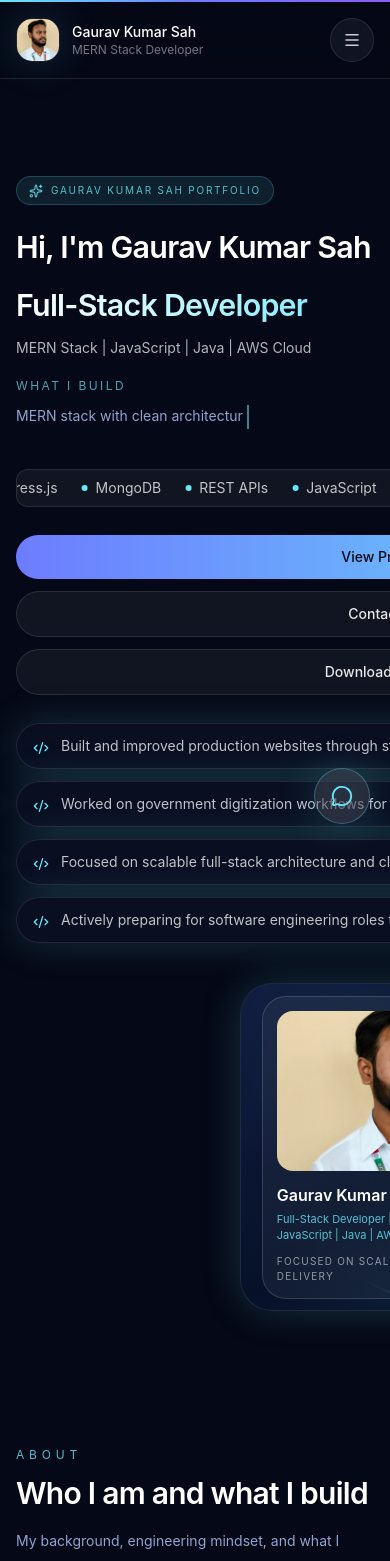
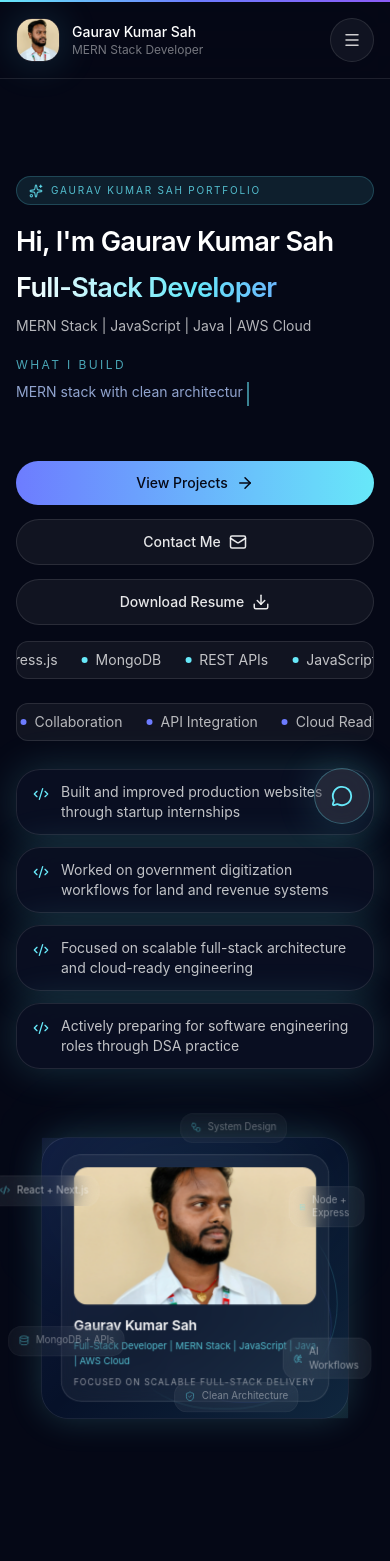
Before and after one commit to gauravssah/gauravsah, a React (Vite) app: page / in a window 390 px wide. Shown: the top 1561 px of the page. Built offline with nearby package versions, Linux system fonts and the light colour scheme.

Commit message:
small devise hero section fix

```diff
--- a/src/components/HeroSkillsShowcase.tsx
+++ b/src/components/HeroSkillsShowcase.tsx
@@ -31,7 +31,7 @@ type HeroSkillsShowcaseProps = {
 
 export function HeroSkillsShowcase({ name, role }: HeroSkillsShowcaseProps) {
   return (
-    <div className="relative mx-auto h-[20.5rem] w-full max-w-[20rem] overflow-hidden rounded-[2rem] border border-white/10 bg-[#07122b]/95 p-3 shadow-glow sm:h-[23rem] sm:max-w-[26rem] sm:p-6 lg:h-[37rem] lg:max-w-none">
+    <div className="hero-card-shell relative mx-auto h-[20.5rem] w-full max-w-[20rem] overflow-hidden rounded-[2rem] border border-white/10 bg-[#07122b]/95 p-3 shadow-glow md:h-[23rem] md:max-w-[26rem] md:p-6 lg:h-[37rem] lg:max-w-none">
       <div className="absolute inset-0 bg-gradient-to-br from-neon/10 via-transparent to-cyan/10" />
       <div className="absolute inset-x-8 top-4 h-24 rounded-full bg-cyan/10 blur-3xl" />
       <div className="absolute left-1/2 top-1/2 h-[75%] w-[75%] -translate-x-1/2 -translate-y-1/2 rounded-full border border-cyan/20 animate-[spin_28s_linear_infinite]" />
@@ -43,19 +43,19 @@ export function HeroSkillsShowcase({ name, role }: HeroSkillsShowcaseProps) {
           animate={{ opacity: 1, y: 0 }}
           transition={{ duration: 0.65 }}
           whileHover={{ rotateY: 7, rotateX: -5, y: -5 }}
-          className="w-[min(94%,340px)] rounded-3xl border border-white/15 bg-white/5 p-3.5 backdrop-blur-md sm:p-5"
+          className="w-[min(94%,340px)] rounded-3xl border border-white/15 bg-white/5 p-3.5 backdrop-blur-md md:p-5"
           style={{ transformStyle: "preserve-3d" }}
         >
           <img
             src={assetPath("/images/profile-portrait.jpg")}
             alt={name}
-            className="h-40 w-full rounded-2xl object-cover sm:h-48"
+            className="h-40 w-full rounded-2xl object-cover md:h-48"
           />
-          <h3 className="mt-3 text-base font-semibold text-white sm:mt-4 sm:text-xl">
+          <h3 className="mt-3 text-base font-semibold text-white md:mt-4 md:text-xl">
             {name}
           </h3>
-          <p className="mt-1 text-[11px] text-cyan/80 sm:text-sm">{role}</p>
-          <p className="mt-2.5 text-[10px] uppercase tracking-[0.12em] text-white/55 sm:mt-3 sm:text-xs sm:tracking-[0.22em]">
+          <p className="mt-1 text-[11px] text-cyan/80 md:text-sm">{role}</p>
+          <p className="mt-2.5 text-[10px] uppercase tracking-[0.12em] text-white/55 md:mt-3 md:text-xs md:tracking-[0.22em]">
             Focused on scalable full-stack delivery
           </p>
         </motion.div>
@@ -64,7 +64,7 @@ export function HeroSkillsShowcase({ name, role }: HeroSkillsShowcaseProps) {
       {floatingSkills.map((item) => (
         <motion.div
           key={item.label}
-          className="absolute z-20 hidden rounded-2xl border border-white/10 bg-white/10 px-3 py-2 text-xs text-white/85 backdrop-blur-md md:block"
+          className="hero-floating-tag absolute z-20 rounded-2xl border border-white/10 bg-white/10 px-3 py-2 text-xs text-white/85 backdrop-blur-md"
           style={{ left: item.x, top: item.y }}
           initial={{ opacity: 0, scale: 0.9 }}
           animate={{ opacity: 1, scale: 1, y: [0, -10, 0] }}
--- a/src/components/TopNav.tsx
+++ b/src/components/TopNav.tsx
@@ -27,7 +27,7 @@ export function TopNav() {
         style={{ scaleX }}
         className="h-[2px] origin-left bg-gradient-to-r from-cyan via-neon to-accent"
       />
-      <div className="mx-auto flex max-w-7xl items-center justify-between gap-4 px-4 py-4 sm:px-6 lg:px-8">
+      <div className="mx-auto flex max-w-7xl items-center justify-between gap-4 px-4 py-4 md:px-6 lg:px-8">
         <a href="#home" className="flex items-center gap-3 text-white">
           <img
             src={assetPath("/images/profile-portrait.jpg")}
--- a/src/sections/AboutSection.tsx
+++ b/src/sections/AboutSection.tsx
@@ -18,7 +18,7 @@ export function AboutSection({ portfolio }: AboutSectionProps) {
   return (
     <AnimatedSection
       id="about"
-      className="mx-auto max-w-7xl px-4 py-24 sm:px-6 lg:px-8"
+      className="mx-auto max-w-7xl px-4 py-24 md:px-6 lg:px-8"
     >
       <SectionHeading
         eyebrow="About"
@@ -54,7 +54,7 @@ export function AboutSection({ portfolio }: AboutSectionProps) {
               className="h-72 w-full rounded-[2rem] border border-white/10 object-cover shadow-glow transition duration-300 hover:rotate-[-1deg] hover:scale-[1.01]"
             />
 
-            <div className="grid gap-3 sm:grid-cols-2">
+            <div className="grid gap-3 md:grid-cols-2">
               {[
                 {
                   icon: BriefcaseBusiness,
--- a/src/sections/CertificationsSection.tsx
+++ b/src/sections/CertificationsSection.tsx
@@ -28,7 +28,7 @@ export function CertificationsSection({
   return (
     <AnimatedSection
       id="certifications"
-      className="mx-auto max-w-7xl px-4 py-24 sm:px-6 lg:px-8"
+      className="mx-auto max-w-7xl px-4 py-24 md:px-6 lg:px-8"
     >
       <SectionHeading
         eyebrow="Certifications"
--- a/src/sections/ContactSection.tsx
+++ b/src/sections/ContactSection.tsx
@@ -34,7 +34,7 @@ export function ContactSection({ portfolio }: ContactSectionProps) {
   return (
     <AnimatedSection
       id="contact"
-      className="mx-auto max-w-7xl px-4 py-24 sm:px-6 lg:px-8"
+      className="mx-auto max-w-7xl px-4 py-24 md:px-6 lg:px-8"
     >
       <SectionHeading
         eyebrow="Contact"
--- a/src/sections/EducationSection.tsx
+++ b/src/sections/EducationSection.tsx
@@ -12,7 +12,7 @@ export function EducationSection({ portfolio }: EducationSectionProps) {
   return (
     <AnimatedSection
       id="education"
-      className="mx-auto max-w-7xl px-4 py-24 sm:px-6 lg:px-8"
+      className="mx-auto max-w-7xl px-4 py-24 md:px-6 lg:px-8"
     >
       <SectionHeading
         eyebrow="Education"
--- a/src/sections/ExperienceSection.tsx
+++ b/src/sections/ExperienceSection.tsx
@@ -34,7 +34,7 @@ export function ExperienceSection({ portfolio }: ExperienceSectionProps) {
   return (
     <AnimatedSection
       id="experience"
-      className="relative mx-auto max-w-7xl overflow-hidden px-4 py-24 sm:px-6 lg:px-8"
+      className="relative mx-auto max-w-7xl overflow-hidden px-4 py-24 md:px-6 lg:px-8"
     >
       <div className="pointer-events-none absolute inset-x-0 top-0 -z-10 h-56 bg-[radial-gradient(circle_at_top,rgba(103,232,249,0.12),transparent_65%)]" />
       <div className="pointer-events-none absolute right-[-6rem] top-24 -z-10 h-52 w-52 rounded-full bg-cyan/5 blur-3xl" />
--- a/src/sections/HeroSection.tsx
+++ b/src/sections/HeroSection.tsx
@@ -49,13 +49,13 @@ export function HeroSection({ portfolio }: HeroSectionProps) {
 
   return (
     <section id="home" className="relative overflow-hidden pt-20 md:pt-28">
-      <div className="mx-auto grid min-h-[calc(100vh-4.5rem)] max-w-7xl items-center gap-9 px-4 pb-10 sm:gap-12 sm:px-6 sm:pb-14 lg:grid-cols-[1.15fr_0.85fr] lg:px-8">
-        <div className="relative z-10 max-w-3xl">
+      <div className="hero hero-layout mx-auto grid min-h-[calc(100vh-4.5rem)] max-w-7xl items-center gap-9 px-4 pb-10 md:gap-12 md:px-6 md:pb-14 lg:grid-cols-[1.15fr_0.85fr] lg:px-8">
+        <div className="hero-text hero-stack relative z-10 flex max-w-3xl flex-col">
           <motion.span
             initial={{ opacity: 0, y: 16 }}
             animate={{ opacity: 1, y: 0 }}
             transition={{ delay: 0.15 }}
-            className="inline-flex items-center gap-2 rounded-full border border-cyan/20 bg-cyan/10 px-3 py-1.5 text-[10px] uppercase tracking-[0.18em] text-cyan/80 sm:px-4 sm:py-2 sm:text-xs sm:tracking-[0.3em]"
+            className="inline-flex items-center gap-2 rounded-full border border-cyan/20 bg-cyan/10 px-3 py-1.5 text-[10px] uppercase tracking-[0.18em] text-cyan/80 md:px-4 md:py-2 md:text-xs md:tracking-[0.3em]"
           >
             <Sparkles size={14} /> Gaurav Kumar Sah portfolio
           </motion.span>
@@ -64,7 +64,7 @@ export function HeroSection({ portfolio }: HeroSectionProps) {
             initial={{ opacity: 0, y: 20 }}
             animate={{ opacity: 1, y: 0 }}
             transition={{ delay: 0.25 }}
-            className="mt-5 text-[1.9rem] font-semibold tracking-tight text-white sm:mt-6 sm:text-4xl md:text-5xl xl:text-6xl"
+            className="mt-5 break-words text-[1.7rem] font-semibold leading-tight tracking-tight text-white md:mt-6 md:text-4xl lg:text-5xl xl:text-6xl"
           >
             Hi, I&apos;m {portfolio.hero.name}
             <span className="mt-3 block bg-gradient-to-r from-white via-cyan to-neon bg-clip-text text-transparent">
@@ -76,7 +76,7 @@ export function HeroSection({ portfolio }: HeroSectionProps) {
             initial={{ opacity: 0, y: 18 }}
             animate={{ opacity: 1, y: 0 }}
             transition={{ delay: 0.3 }}
-            className="mt-2.5 max-w-2xl text-sm text-white/70 sm:mt-3 sm:text-base md:text-lg"
+            className="mt-2.5 max-w-2xl text-sm text-white/70 md:mt-3 md:text-base lg:text-lg"
           >
             {secondaryRole}
           </motion.p>
@@ -85,18 +85,46 @@ export function HeroSection({ portfolio }: HeroSectionProps) {
             initial={{ opacity: 0, y: 18 }}
             animate={{ opacity: 1, y: 0 }}
             transition={{ delay: 0.35 }}
-            className="mt-5 max-w-2xl text-sm leading-7 text-muted sm:mt-6 sm:text-base md:text-lg"
+            className="mt-5 max-w-2xl text-sm leading-7 text-muted md:mt-6 md:text-base lg:text-lg"
           >
-            <span className="mb-2 block text-xs uppercase tracking-[0.2em] text-cyan/70 sm:text-sm sm:tracking-[0.28em]">
+            <span className="mb-2 block text-xs uppercase tracking-[0.2em] text-cyan/70 md:text-sm md:tracking-[0.28em]">
               What I build
             </span>
             <TypingText
               texts={typedLines}
-              className="inline-block min-h-[3.2rem] sm:min-h-[3.8rem] md:min-h-[3.2rem]"
+              className="inline-block min-h-[3.2rem] md:min-h-[3.8rem] lg:min-h-[3.2rem]"
             />
           </motion.p>
 
-          <div className="skill-strip mt-4 overflow-hidden rounded-xl border border-white/10 bg-white/5 py-2">
+          <motion.div
+            initial={{ opacity: 0, y: 18 }}
+            animate={{ opacity: 1, y: 0 }}
+            transition={{ delay: 0.45 }}
+            className="hero-actions mt-7 flex flex-col gap-3 md:mt-8 md:flex-row md:flex-wrap md:gap-4"
+          >
+            <a
+              href="#projects"
+              className="inline-flex w-full items-center justify-center gap-2 rounded-full bg-gradient-to-r from-neon to-cyan px-5 py-3 text-sm font-medium text-bg transition hover:-translate-y-0.5 md:w-auto md:px-6 md:text-base"
+            >
+              View Projects <ArrowRight size={18} />
+            </a>
+            <a
+              href="#contact"
+              className="inline-flex w-full items-center justify-center gap-2 rounded-full border border-white/10 bg-white/5 px-5 py-3 text-sm font-medium text-white/90 transition hover:border-cyan/40 hover:bg-white/10 md:w-auto md:px-6 md:text-base"
+            >
+              Contact Me <Mail size={18} />
+            </a>
+            <a
+              href={portfolio.resumeUrl}
+              download
+              className="inline-flex w-full items-center justify-center gap-2 rounded-full border border-white/10 bg-white/5 px-5 py-3 text-sm font-medium text-white/90 transition hover:border-cyan/40 hover:bg-white/10 md:w-auto md:px-6 md:text-base"
+            >
+              Download Resume <Download size={18} />
+            </a>
+          </motion.div>
+
+          <div className="hero-banners mt-4 space-y-3">
+            <div className="skill-strip overflow-hidden rounded-xl border border-white/10 bg-white/5 py-2">
               <div className="skill-strip-track flex w-max gap-6 px-4 text-sm text-white/75">
                 {[...movingSkills, ...movingSkills].map((skill, index) => (
                   <span
@@ -110,7 +138,7 @@ export function HeroSection({ portfolio }: HeroSectionProps) {
               </div>
             </div>
 
-          <div className="skill-strip mt-3 hidden overflow-hidden rounded-xl border border-white/10 bg-white/5 py-2 sm:block">
+            <div className="skill-strip overflow-hidden rounded-xl border border-white/10 bg-white/5 py-2">
               <div className="skill-strip-track-reverse flex w-max gap-6 px-4 text-sm text-white/70">
                 {[...movingSkillsReverse, ...movingSkillsReverse].map(
                   (skill, index) => (
@@ -125,39 +153,13 @@ export function HeroSection({ portfolio }: HeroSectionProps) {
                 )}
               </div>
             </div>
-
-          <motion.div
-            initial={{ opacity: 0, y: 18 }}
-            animate={{ opacity: 1, y: 0 }}
-            transition={{ delay: 0.45 }}
-            className="mt-7 flex flex-col gap-3 sm:mt-8 sm:flex-row sm:flex-wrap sm:gap-4"
-          >
-            <a
-              href="#projects"
-              className="inline-flex w-full items-center justify-center gap-2 rounded-full bg-gradient-to-r from-neon to-cyan px-5 py-3 text-sm font-medium text-bg transition hover:-translate-y-0.5 sm:w-auto sm:px-6 sm:text-base"
-            >
-              View Projects <ArrowRight size={18} />
-            </a>
-            <a
-              href="#contact"
-              className="inline-flex w-full items-center justify-center gap-2 rounded-full border border-white/10 bg-white/5 px-5 py-3 text-sm font-medium text-white/90 transition hover:border-cyan/40 hover:bg-white/10 sm:w-auto sm:px-6 sm:text-base"
-            >
-              Contact Me <Mail size={18} />
-            </a>
-            <a
-              href={portfolio.resumeUrl}
-              download
-              className="inline-flex w-full items-center justify-center gap-2 rounded-full border border-white/10 bg-white/5 px-5 py-3 text-sm font-medium text-white/90 transition hover:border-cyan/40 hover:bg-white/10 sm:w-auto sm:px-6 sm:text-base"
-            >
-              Download Resume <Download size={18} />
-            </a>
-          </motion.div>
+          </div>
 
           <motion.div
             initial={{ opacity: 0, y: 18 }}
             animate={{ opacity: 1, y: 0 }}
             transition={{ delay: 0.55 }}
-            className="mt-7 grid gap-3 text-sm text-white/75 sm:mt-8 sm:grid-cols-2"
+            className="hero-chips mt-7 grid gap-3 text-sm text-white/75 md:mt-8 md:grid-cols-2"
           >
             {portfolio.hero.highlights.map((item) => (
               <GlassCard
@@ -171,7 +173,7 @@ export function HeroSection({ portfolio }: HeroSectionProps) {
           </motion.div>
         </div>
 
-        <div className="relative flex min-h-[20.5rem] items-center justify-center pt-1 sm:min-h-[24rem] lg:min-h-[42rem] lg:items-start lg:pt-2 lg:-translate-y-8">
+        <div className="hero-3d-card hero-visual relative mt-6 flex min-h-[20.5rem] items-center justify-center pt-1 md:mt-8 md:min-h-[24rem] lg:mt-0 lg:min-h-[42rem] lg:items-start lg:pt-2 lg:-translate-y-8">
           <div className="absolute inset-0 rounded-[2.5rem] bg-gradient-to-br from-neon/14 via-cyan/8 to-transparent blur-3xl" />
           <HeroSkillsShowcase
             name={portfolio.hero.name}
--- a/src/sections/ProjectsSection.tsx
+++ b/src/sections/ProjectsSection.tsx
@@ -27,7 +27,7 @@ export function ProjectsSection({ portfolio }: ProjectsSectionProps) {
   return (
     <AnimatedSection
       id="projects"
-      className="mx-auto max-w-7xl px-4 py-24 sm:px-6 lg:px-8"
+      className="mx-auto max-w-7xl px-4 py-24 md:px-6 lg:px-8"
     >
       <SectionHeading
         eyebrow="Projects"
--- a/src/sections/ResumeSection.tsx
+++ b/src/sections/ResumeSection.tsx
@@ -11,7 +11,7 @@ export function ResumeSection({ portfolio }: ResumeSectionProps) {
   return (
     <AnimatedSection
       id="resume"
-      className="mx-auto max-w-7xl px-4 py-16 sm:px-6 lg:px-8"
+      className="mx-auto max-w-7xl px-4 py-16 md:px-6 lg:px-8"
     >
       <GlassCard className="flex flex-col items-start justify-between gap-4 p-6 md:flex-row md:items-center md:p-8">
         <div>
--- a/src/sections/SkillsSection.tsx
+++ b/src/sections/SkillsSection.tsx
@@ -27,7 +27,7 @@ export function SkillsSection({ portfolio }: SkillsSectionProps) {
   return (
     <AnimatedSection
       id="skills"
-      className="mx-auto max-w-7xl px-4 py-24 sm:px-6 lg:px-8"
+      className="mx-auto max-w-7xl px-4 py-24 md:px-6 lg:px-8"
     >
       <SectionHeading
         eyebrow="Skills"
--- a/src/styles/index.css
+++ b/src/styles/index.css
@@ -129,3 +129,106 @@ img {
 .skill-strip:hover .skill-strip-track-reverse {
     animation-play-state: paused;
 }
+
+@media (max-width: 768px) {
+    html,
+    body,
+    #root {
+        overflow-x: hidden;
+    }
+
+    main > section {
+        max-width: 100%;
+    }
+
+    main > section:not(#home) {
+        margin-top: 48px;
+    }
+
+    main > section:last-of-type {
+        margin-bottom: 48px;
+    }
+
+    .hero {
+        display: flex;
+        flex-direction: column;
+    }
+
+    .hero-layout {
+        align-items: start;
+        gap: 1.75rem;
+    }
+
+    .hero-text {
+        order: 1;
+        width: 100%;
+        max-width: 100%;
+    }
+
+    .hero-stack {
+        gap: 0;
+    }
+
+    .hero-text h1,
+    .hero-text p,
+    .hero-text span {
+        overflow-wrap: anywhere;
+    }
+
+    .hero-text p {
+        line-height: 1.6;
+    }
+
+    .hero-actions {
+        gap: 0.875rem;
+    }
+
+    .hero-banners {
+        order: 3;
+        width: 100%;
+        display: grid;
+        gap: 0.75rem;
+    }
+
+    .hero-banners .skill-strip {
+        width: 100%;
+    }
+
+    .hero-chips {
+        order: 4;
+        width: 100%;
+    }
+
+    .hero-3d-card {
+        order: 2;
+        width: 100%;
+        max-width: min(92vw, 380px);
+        margin-top: 2.25rem;
+        margin-left: auto;
+        margin-right: auto;
+        display: flex;
+        justify-content: center;
+        align-items: center;
+        position: relative;
+        overflow: visible;
+    }
+
+    .hero-card-shell {
+        width: fit-content;
+        margin: 0 auto;
+        position: relative;
+        transform: scale(0.86);
+        transform-origin: top center;
+        overflow: visible;
+    }
+
+    .hero-3d-card .hero-card-shell {
+        max-width: none;
+        margin-left: auto;
+        margin-right: auto;
+    }
+
+    .hero-floating-tag {
+        position: absolute;
+    }
+}
```
Lines whose indentation alone changed are shown as unchanged.
